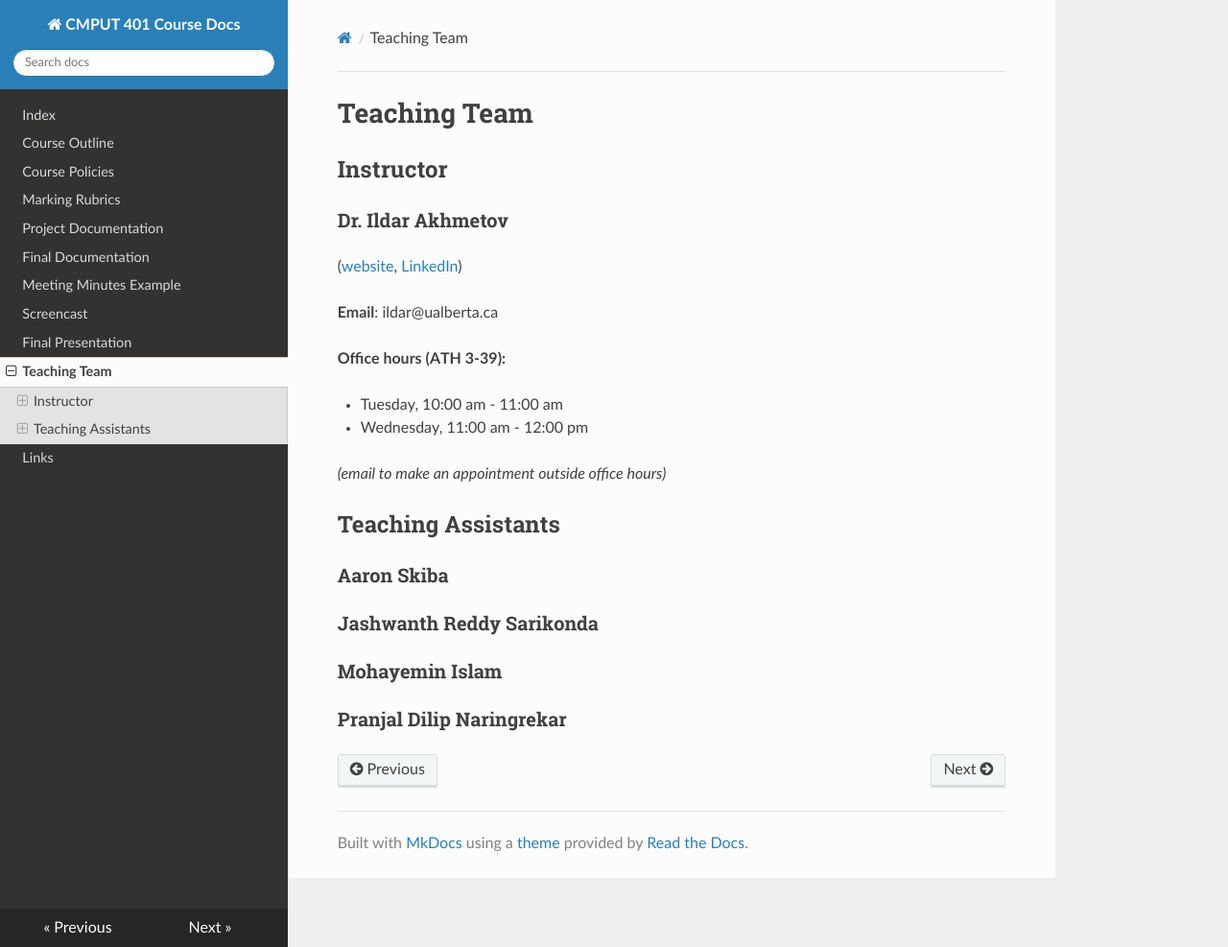
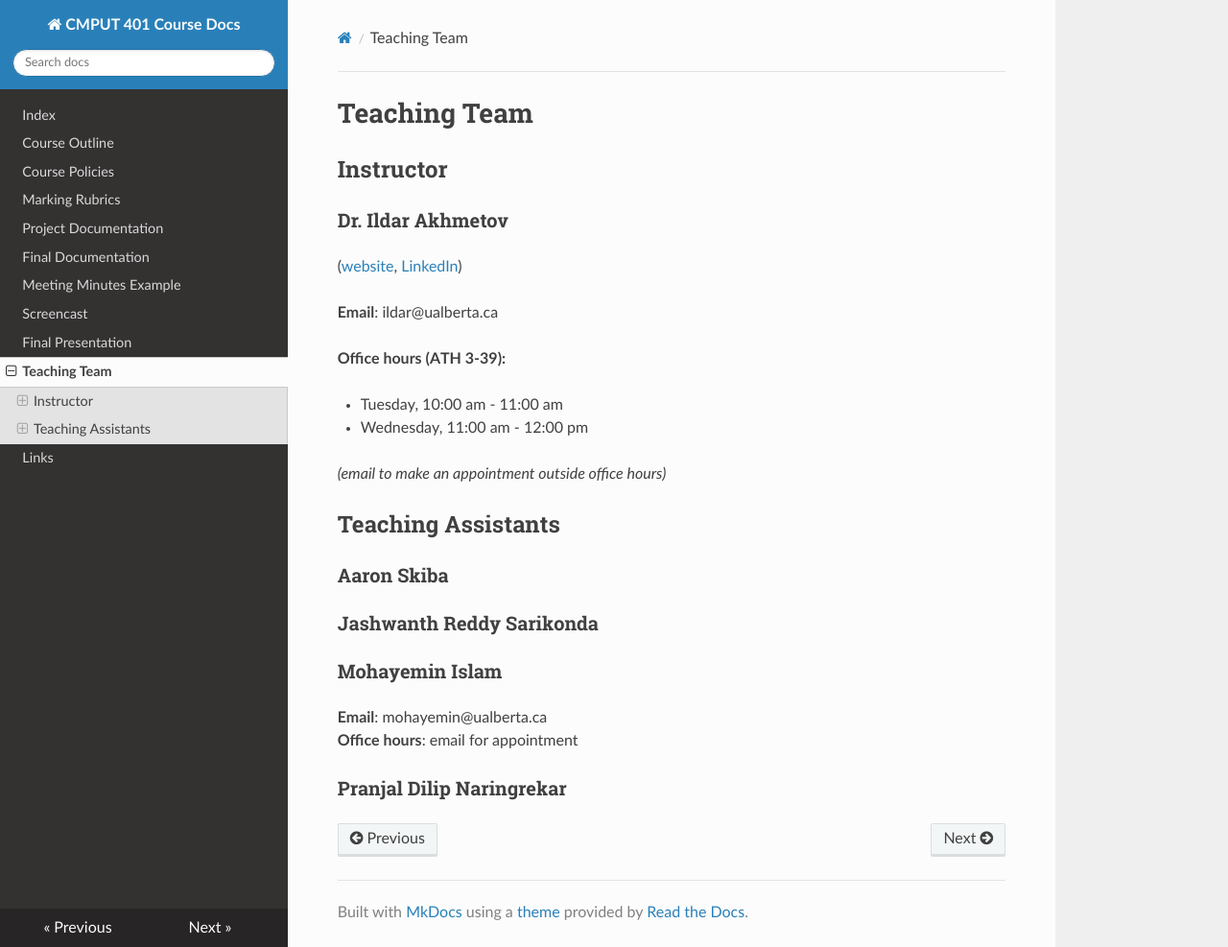
Before and after one commit to yazeedMohi/course-docs, an MkDocs documentation site: the page built from docs/teaching-team.md, in a window 1280 px wide and 987 px high. Shown: the whole window at 96% size. Built offline with MkDocs 1.6.1, drawn with Linux system fonts in a browser that asks for light colours; nearby versions of some CDN libraries.

Commit message:
add Mohayemin's bio

```diff
--- a/docs/teaching-team.md
+++ b/docs/teaching-team.md
@@ -22,5 +22,8 @@ _(email to make an appointment outside office hours)_
 ### Jashwanth Reddy Sarikonda
 
 ### Mohayemin Islam
+**Email**: mohayemin@ualberta.ca
+**Office hours**: email for appointment
+
 
 ### Pranjal Dilip Naringrekar
```
